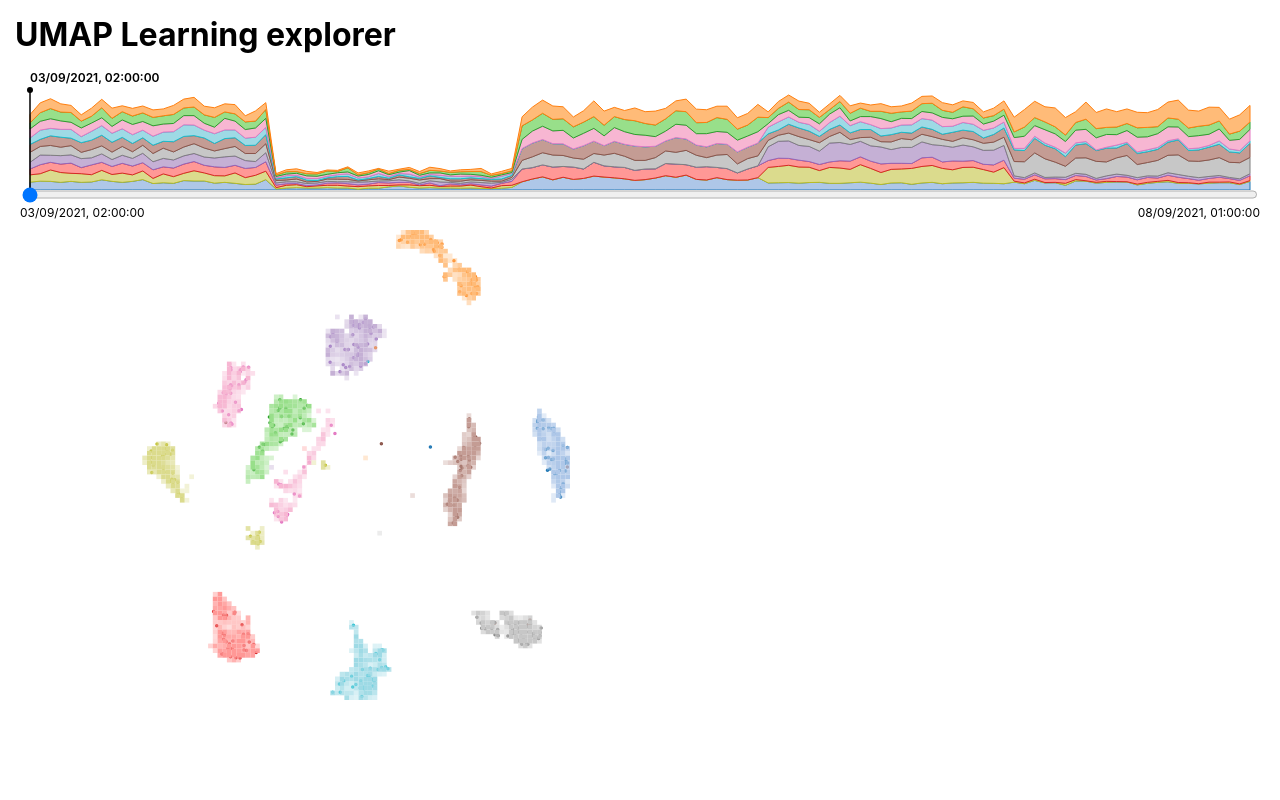
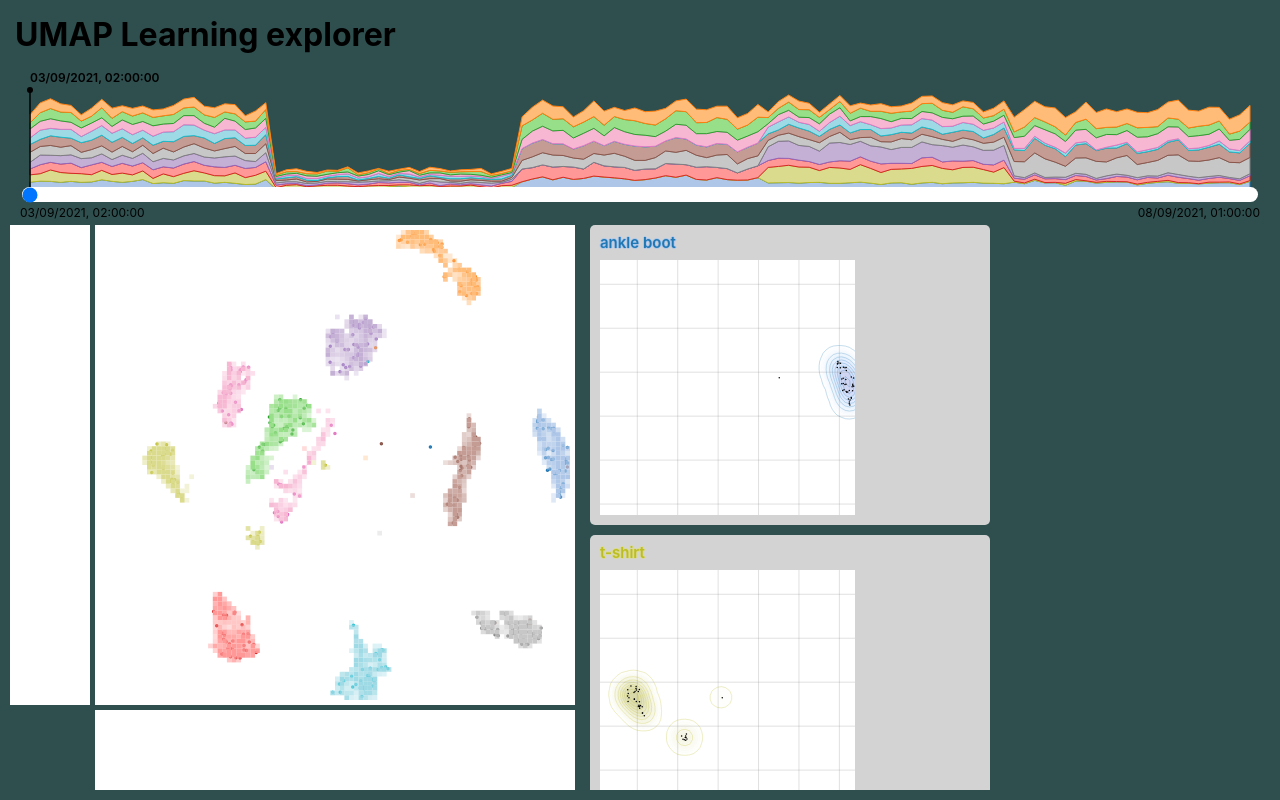
Before and after one commit to adammertel/umap-prediction-visualizer, a React (Create React App) app: page / in a window 1280 px wide. Built offline with nearby package versions, Linux system fonts and the light colour scheme.

Commit message:
Draw basic category panels

```diff
--- a/package.json
+++ b/package.json
@@ -12,6 +12,7 @@
     "@types/react": "^18.0.27",
     "@types/react-dom": "^18.0.10",
     "d3": "^7.8.2",
+    "d3-contour": "^4.0.2",
     "d3-scale": "^4.0.2",
     "react": "^18.2.0",
     "react-dom": "^18.2.0",
--- a/src/containers/categories.tsx
+++ b/src/containers/categories.tsx
@@ -1,22 +1,206 @@
-import React from "react";
+import { select, contourDensity, scaleLinear, geoPath } from "d3";
+import React, { useEffect, useMemo, useRef } from "react";
 import { useRecoilState, useRecoilValue } from "recoil";
-import { SSizesCategories } from "../state";
+import {
+  IDataPointLiv,
+  IDataPointRef,
+  SDataCategories,
+  SDataLiv,
+  SDataLivExtent,
+  SDataLivSelected,
+  SDataRef,
+  SSizesCategories,
+} from "../state";
+import { Category, categoryColors } from "./../variables";
 
 interface ICategoriesProps {}
 
 export const Categories: React.FunctionComponent<ICategoriesProps> = ({}) => {
   const containerSizes = useRecoilValue(SSizesCategories);
+  const dataCategories = useRecoilValue(SDataCategories);
+
   return (
     <div
       className="container"
       id="container-categories"
       style={{
-        position: "absolute",
         top: containerSizes.y,
         left: containerSizes.x,
         width: containerSizes.w,
         height: containerSizes.h,
       }}
-    ></div>
+    >
+      {dataCategories.map((dataCategory) => {
+        return <CategoryContainer dataCategory={dataCategory} />;
+      })}
+    </div>
   );
 };
+
+interface ICategoryProps {
+  dataCategory: Category;
+}
+
+const CategoryContainer: React.FunctionComponent<ICategoryProps> = ({
+  dataCategory,
+}) => {
+  const w = 400;
+  const h = 300;
+  const hLabel = 25;
+  const m = 10;
+  const sChart = h - hLabel - 2 * m;
+
+  const refChart = useRef<SVGSVGElement | null>(null);
+
+  const refData = useRecoilValue(SDataRef);
+  const livSelData = useRecoilValue(SDataLivSelected);
+  const livAllData = useRecoilValue(SDataLiv);
+  const dataExtent = useRecoilValue(SDataLivExtent);
+
+  const catColor = categoryColors[dataCategory];
+
+  const catDataLivAll: IDataPointLiv[] = useMemo(() => {
+    return livAllData.filter((d) => d.cat === dataCategory);
+  }, [livAllData]);
+  const catDataLivSel: IDataPointLiv[] = useMemo(() => {
+    return livSelData.filter((d) => d.cat === dataCategory);
+  }, [livSelData]);
+  const catDataRef: IDataPointRef[] = useMemo(() => {
+    return refData.filter((d) => d.cat === dataCategory);
+  }, [refData]);
+
+  const dataReady = useMemo<boolean>(() => {
+    return (
+      dataExtent[0] !== 0 &&
+      dataExtent[1] !== 0 &&
+      dataExtent[2] !== 0 &&
+      dataExtent[3] !== 0
+    );
+  }, [dataExtent]);
+
+  const chartX = scaleLinear()
+    .domain([dataExtent[0], dataExtent[1]])
+    .range([0, sChart]);
+  const chartY = scaleLinear()
+    .domain([dataExtent[2], dataExtent[3]])
+    .range([0, sChart]);
+
+  const contours = contourDensity()
+    .x((d) => chartX(d[0]))
+    .y((d) => chartY(d[1]))
+    .size([sChart, sChart])
+    .bandwidth(6)
+    .thresholds(30);
+
+  // draw chart
+  useEffect(() => {
+    const svgEl = select(refChart.current);
+
+    if (svgEl && dataReady) {
+      //svgEl.selectAll(`.category-chart-contour`).remove();
+      //const catChartEl = svgEl
+      //.append("g")
+      //.attr("class", "category-chart-contour");
+
+      const cont = contours(catDataRef.map((d) => [d.x, d.y]));
+
+      svgEl
+        .selectAll(".contour-lines")
+        .data(cont)
+        .join("path")
+        .attr("class", "contour-lines")
+        .attr("fill", catColor[0])
+        .attr("fill-opacity", 1 / cont.length)
+        .attr("stroke", catColor[1])
+        .attr("stroke-linejoin", "round")
+        .attr("stroke-width", (d, i) => (i % 5 ? 0.25 : 1))
+        .attr("stroke-opacity", (d, i) => (i % 5 ? 0.05 : 0.25))
+        .attr("d", geoPath());
+
+      svgEl
+        .selectAll("line.grid-y")
+        .data(chartY.ticks(5))
+        .enter()
+        .append("line")
+        .attr("class", "grid-y")
+        .attr("x1", 0)
+        .attr("x2", sChart)
+        .attr("y1", (d) => chartY(d))
+        .attr("y2", (d) => chartY(d))
+        .attr("fill", "none")
+        .attr("stroke", "grey")
+        .attr("stroke-width", 0.25);
+
+      svgEl
+        .selectAll("line.grid-x")
+        .data(chartX.ticks(5))
+        .enter()
+        .append("line")
+        .attr("class", "grid-x")
+        .attr("y1", 0)
+        .attr("y2", sChart)
+        .attr("x1", (d) => chartX(d))
+        .attr("x2", (d) => chartX(d))
+        .attr("fill", "none")
+        .attr("stroke", "grey")
+        .attr("stroke-width", 0.25);
+    }
+  }, [catDataRef]);
+
+  // draw points
+  useEffect(() => {
+    const svgEl = select(refChart.current);
+
+    if (svgEl && dataReady) {
+      svgEl.selectAll(`.category-chart-points`).remove();
+      const catChartEl = svgEl
+        .append("g")
+        .attr("class", "category-chart-points");
+
+      catChartEl
+        .append("g")
+        // .attr("fill", catColor[0])
+        .attr("fill", "black")
+        .attr("fill-opacity", 1)
+        .attr("stroke-weight", 0)
+        // .attr("stroke", catColor[1])
+        .selectAll("path")
+        .data(catDataLivSel)
+        .join("circle")
+        .attr("r", 0.75)
+        .attr("cx", (d) => chartX(d.x))
+        .attr("cy", (d) => chartY(d.y));
+    }
+  }, [catDataLivSel]);
+
+  return (
+    <div
+      className="category-panel"
+      style={{
+        width: w,
+        height: h,
+      }}
+    >
+      <div
+        className="category-label"
+        style={{
+          height: `${hLabel}px`,
+          color: catColor[1],
+          lineHeight: `${hLabel + m}px`,
+          textShadow: `1px 0 ${catColor[0]}, 0 1px ${catColor[0]}, -1px 0 ${catColor[0]}, 0 -1px ${catColor[0]}`,
+        }}
+      >
+        {dataCategory}
+      </div>
+      <svg
+        ref={refChart}
+        className="category-chart"
+        width={sChart}
+        height={sChart}
+        style={{
+          margin: m,
+        }}
+      />
+    </div>
+  );
+};
--- a/src/containers/scatter.tsx
+++ b/src/containers/scatter.tsx
@@ -1,6 +1,7 @@
 import React, { useEffect, useMemo, useRef } from "react";
 import { useRecoilState, useRecoilValue } from "recoil";
 import {
+  IDataPointLiv,
   SDataCategories,
   SDataLivExtent,
   SDataLivSelected,
@@ -194,17 +195,19 @@ export const Scatter: React.FunctionComponent<IScatterProps> = ({}) => {
       console.log("drawing data points");
 
       if (filteredData && oneBinW > 0 && oneBinH > 0) {
-        filteredData.forEach((livPoint) => {
-          pointsEl
-            .append("circle")
-            .attr("class", "data-point")
-            .attr("cx", scaleChartX(livPoint.x))
-            .attr("cy", scaleChartY(livPoint.y))
-            .attr("r", 1)
-            .attr("stroke-width", 1.5)
-            .attr("stroke", categoryColors[livPoint.cat][1])
-            .attr("fill", categoryColors[livPoint.cat][0]);
-        });
+        pointsEl
+          .append("g")
+          .attr("stroke-width", 1.5)
+          .selectAll("circle.data-point")
+          .data(filteredData)
+          .enter()
+          .append("circle")
+          .attr("class", "data-point")
+          .attr("cx", (d) => scaleChartX(d.x))
+          .attr("cy", (d) => scaleChartY(d.y))
+          .attr("r", 1)
+          .attr("stroke", (d) => categoryColors[d.cat][1])
+          .attr("fill", (d) => categoryColors[d.cat][0]);
       }
       console.log("drawing data points ended");
     }
--- a/src/index.scss
+++ b/src/index.scss
@@ -1,5 +1,5 @@
-$COLOR_PRIMARY: "black";
-$COLOR_WHITE: "white";
+$COLOR_PRIMARY: black;
+$COLOR_WHITE: white;
 
 html,
 body,
@@ -16,6 +16,7 @@ body {
     sans-serif;
   -webkit-font-smoothing: antialiased;
   -moz-osx-font-smoothing: grayscale;
+  background-color: darkslategrey;
 }
 
 code {
@@ -88,6 +89,7 @@ code {
   }
   input[type="range"] {
     color: $COLOR_PRIMARY;
+    background-color: $COLOR_PRIMARY;
     border-radius: 10px;
     height: 15px;
   }
@@ -114,3 +116,27 @@ code {
     }
   }
 }
+
+#container-categories {
+  padding-left: 10px;
+  flex-wrap: wrap;
+  display: flex;
+  position: absolute;
+  overflow-y: auto;
+
+  .category-panel {
+    background-color: lightgrey;
+    border-radius: 5px;
+    margin-bottom: 10px;
+    .category-label {
+      margin-left: 10px;
+      vertical-align: middle;
+      font-weight: 600;
+      font-size: 15px;
+    }
+
+    .category-chart {
+      background-color: white;
+    }
+  }
+}
--- a/src/state.tsx
+++ b/src/state.tsx
@@ -6,12 +6,12 @@ import { Category } from "./variables";
  * Data
  */
 
-interface IDataPointRef {
+export interface IDataPointRef {
   x: number;
   y: number;
   cat: Category;
 }
-interface IDataPointLiv {
+export interface IDataPointLiv {
   x: number;
   y: number;
   cat: Category;
@@ -165,6 +165,8 @@ const SIZE_SETTINGS = {
   MENU_H: 0,
   SCATTER_W: 500,
   CONTAINER_M: 5,
+  CATEGORY_W: 500,
+  CATEGORY_H: 300,
 };
 
 export const SAppW = atom<number>({
```
Also changed, not shown: 1 other file (tests, documents, lock files or other folders).
